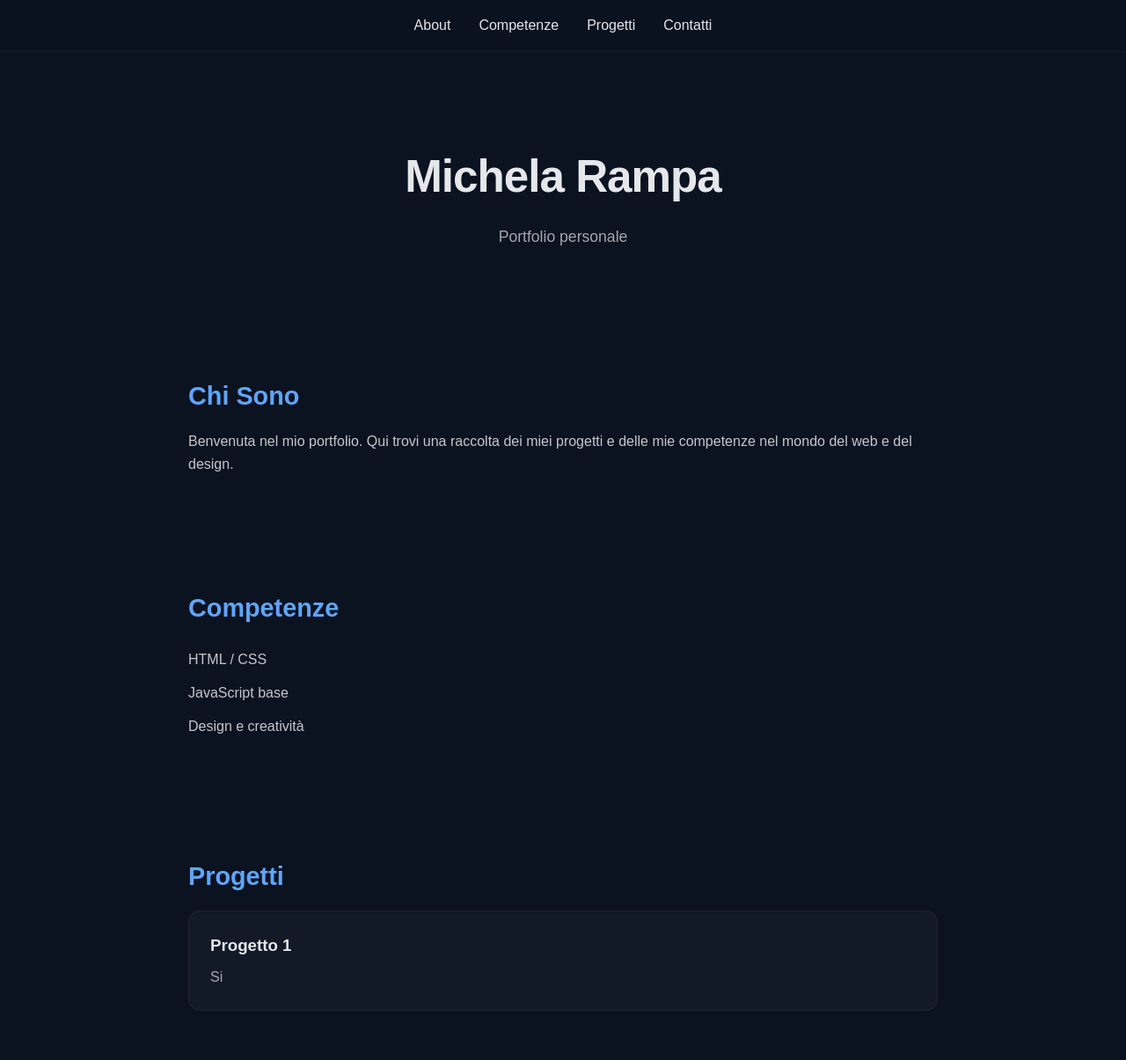
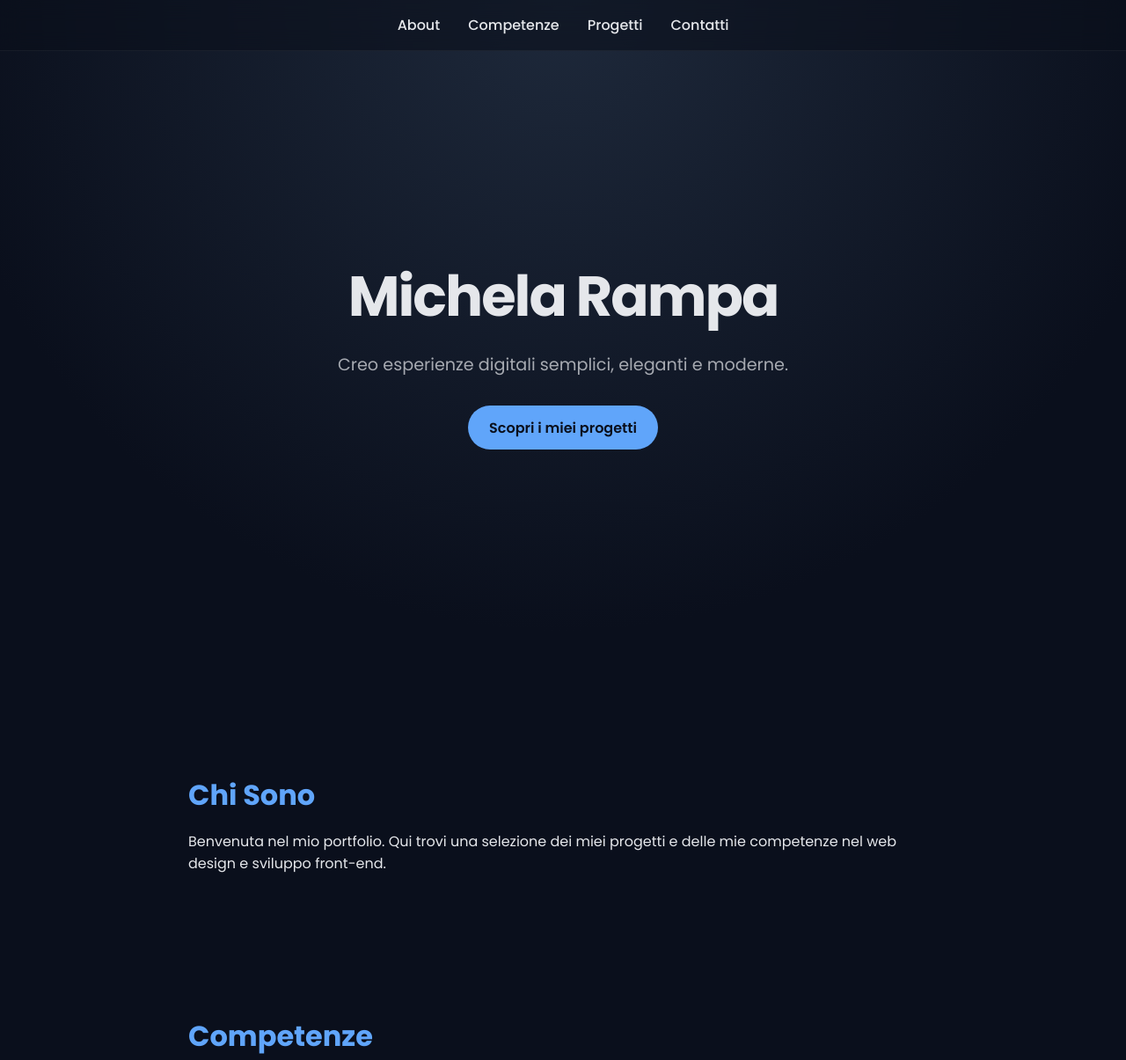
Before and after one commit to michelarampa/michelarampa.github.io, a plain HTML site: page index.html in a window 1280 px wide. Shown: the top 1205 px of the page at 88% size. Drawn offline with Linux system fonts and the light colour scheme.

Commit message:
Update index.html
Page Sito Apple

```diff
--- a/index.html
+++ b/index.html
@@ -5,7 +5,7 @@
 <meta name="viewport" content="width=device-width, initial-scale=1.0" />
 <title>Michela Rampa - Portfolio</title>
 
-<link href="https://fonts.googleapis.com/css2?family=Inter:wght@300;400;500;600;700&display=swap" rel="stylesheet">
+<link href="https://fonts.googleapis.com/css2?family=Poppins:wght@300;400;500;600;700&display=swap" rel="stylesheet">
 
 <style>
 * {
@@ -16,9 +16,9 @@
 
 body {
     font-family: 'Poppins', sans-serif;
-    background: #0b1220;
+    background: #0a0f1c;
     color: #e5e7eb;
-    line-height: 1.6;
+    overflow-x: hidden;
 }
 
 /* NAV */
@@ -26,13 +26,14 @@ nav {
     position: fixed;
     top: 0;
     width: 100%;
-    background: rgba(11, 18, 32, 0.7);
-    backdrop-filter: blur(12px);
+    padding: 1rem;
     display: flex;
     justify-content: center;
     gap: 2rem;
-    padding: 1rem;
+    background: rgba(10, 15, 28, 0.6);
+    backdrop-filter: blur(12px);
     border-bottom: 1px solid rgba(255,255,255,0.05);
+    z-index: 1000;
 }
 
 nav a {
@@ -46,54 +47,63 @@ nav a:hover {
     color: #60a5fa;
 }
 
-/* HERO */
-header {
+/* HERO STYLE APPLE */
+.hero {
+    height: 100vh;
+    display: flex;
+    flex-direction: column;
+    justify-content: center;
+    align-items: center;
     text-align: center;
-    padding: 10rem 1rem 5rem;
+    padding: 0 1rem;
+    background: radial-gradient(circle at top, #1e293b, #0a0f1c 70%);
 }
 
-header h1 {
-    font-size: 3.2rem;
+.hero h1 {
+    font-size: 4rem;
     font-weight: 700;
-    letter-spacing: -1px;
+    letter-spacing: -2px;
 }
 
-header p {
-    margin-top: 0.8rem;
+.hero p {
+    margin-top: 1rem;
+    font-size: 1.2rem;
     opacity: 0.7;
-    font-size: 1.1rem;
+    max-width: 600px;
+}
+
+.btn {
+    margin-top: 2rem;
+    padding: 0.8rem 1.5rem;
+    background: #60a5fa;
+    color: #0a0f1c;
+    border: none;
+    border-radius: 999px;
+    font-weight: 600;
+    cursor: pointer;
+    transition: 0.3s;
+    text-decoration: none;
+}
+
+.btn:hover {
+    transform: scale(1.05);
+    background: #3b82f6;
 }
 
 /* SECTIONS */
 section {
     max-width: 900px;
     margin: auto;
-    padding: 4rem 1.5rem;
+    padding: 5rem 1.5rem;
 }
 
 h2 {
-    font-size: 1.8rem;
+    font-size: 2rem;
     margin-bottom: 1rem;
     color: #60a5fa;
-    font-weight: 600;
 }
 
-p {
-    opacity: 0.85;
-}
-
-/* SKILLS */
-ul {
-    list-style: none;
-    padding-left: 0;
-}
-
-ul li {
-    padding: 0.4rem 0;
-    opacity: 0.85;
-}
-
-/* PROJECTS */
+/* CARDS */
 .projects-grid {
     display: grid;
     grid-template-columns: repeat(auto-fit, minmax(240px, 1fr));
@@ -104,7 +114,7 @@ ul li {
     background: rgba(255,255,255,0.03);
     border: 1px solid rgba(255,255,255,0.06);
     padding: 1.5rem;
-    border-radius: 14px;
+    border-radius: 16px;
     transition: 0.3s;
 }
 
@@ -113,24 +123,12 @@ ul li {
     border-color: #60a5fa;
 }
 
-.project-card p {
-    opacity: 0.7;
-    margin-top: 0.5rem;
-}
-
-/* CONTACT */
-.contact a {
-    color: #60a5fa;
-    text-decoration: none;
-}
-
 /* FOOTER */
 footer {
     text-align: center;
     padding: 2rem;
     opacity: 0.5;
     border-top: 1px solid rgba(255,255,255,0.05);
-    margin-top: 2rem;
 }
 </style>
 </head>
@@ -144,15 +142,17 @@ footer {
     <a href="#contact">Contatti</a>
 </nav>
 
-<header>
+<!-- HOMEPAGE STYLE APPLE -->
+<div class="hero">
     <h1>Michela Rampa</h1>
-    <p>Portfolio personale</p>
-</header>
+    <p>Creo esperienze digitali semplici, eleganti e moderne.</p>
+    <a href="#projects" class="btn">Scopri i miei progetti</a>
+</div>
 
 <section id="about">
     <h2>Chi Sono</h2>
     <p>
-        Benvenuta nel mio portfolio. Qui trovi una raccolta dei miei progetti e delle mie competenze nel mondo del web e del design.
+        Benvenuta nel mio portfolio. Qui trovi una selezione dei miei progetti e delle mie competenze nel web design e sviluppo front-end.
     </p>
 </section>
 
@@ -161,7 +161,7 @@ footer {
     <ul>
         <li>HTML / CSS</li>
         <li>JavaScript base</li>
-        <li>Design e creatività</li>
+        <li>Design UI/UX</li>
     </ul>
 </section>
 
@@ -171,4 +171,30 @@ footer {
     <div class="projects-grid">
         <div class="project-card">
             <h3>Progetto 1</h3>
-            <p>Si
+            <p>Sito web personale o esercizio.</p>
+        </div>
+
+        <div class="project-card">
+            <h3>Progetto 2</h3>
+            <p>Descrizione breve del progetto.</p>
+        </div>
+
+        <div class="project-card">
+            <h3>Progetto 3</h3>
+            <p>Altro progetto interessante.</p>
+        </div>
+    </div>
+</section>
+
+<section id="contact">
+    <h2>Contatti</h2>
+    <p>Email: tuoemail@example.com</p>
+    <p>Instagram / LinkedIn / GitHub</p>
+</section>
+
+<footer>
+    © 2026 - Michela Rampa
+</footer>
+
+</body>
+</html>
```
